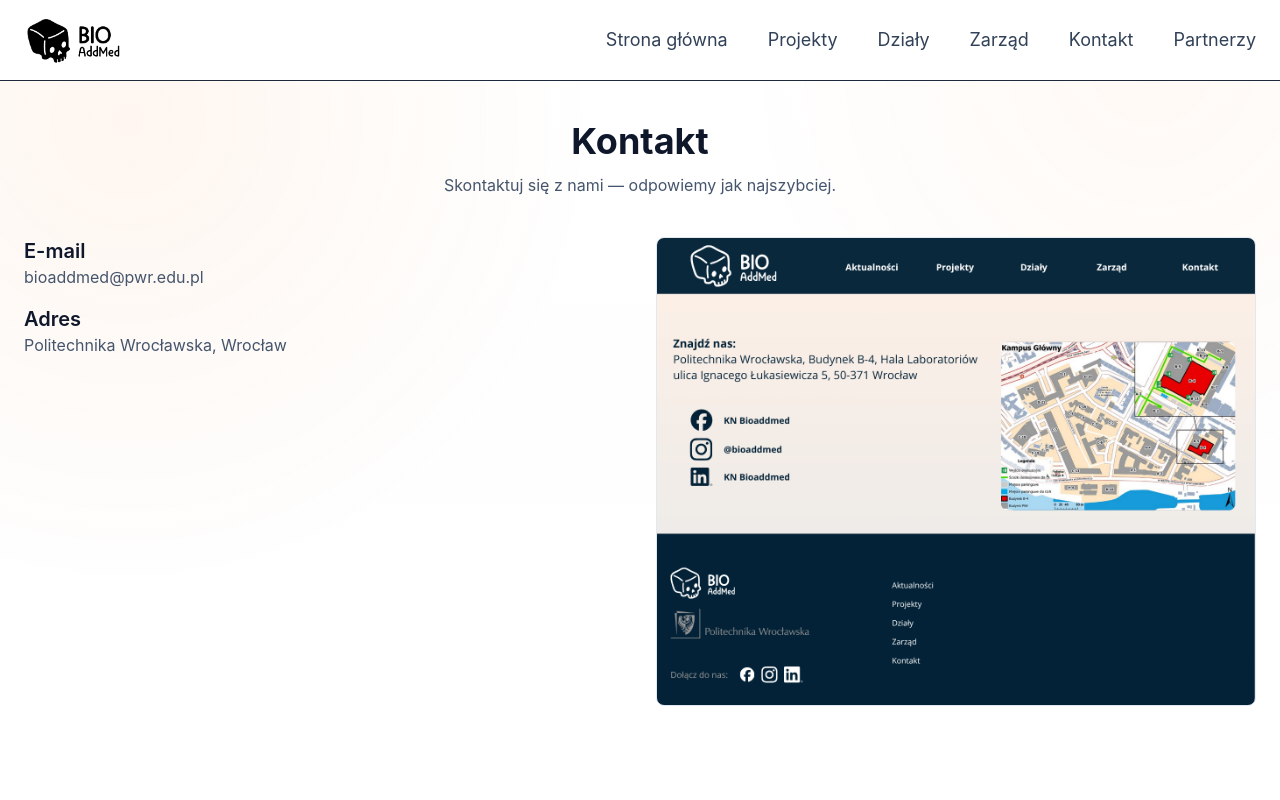
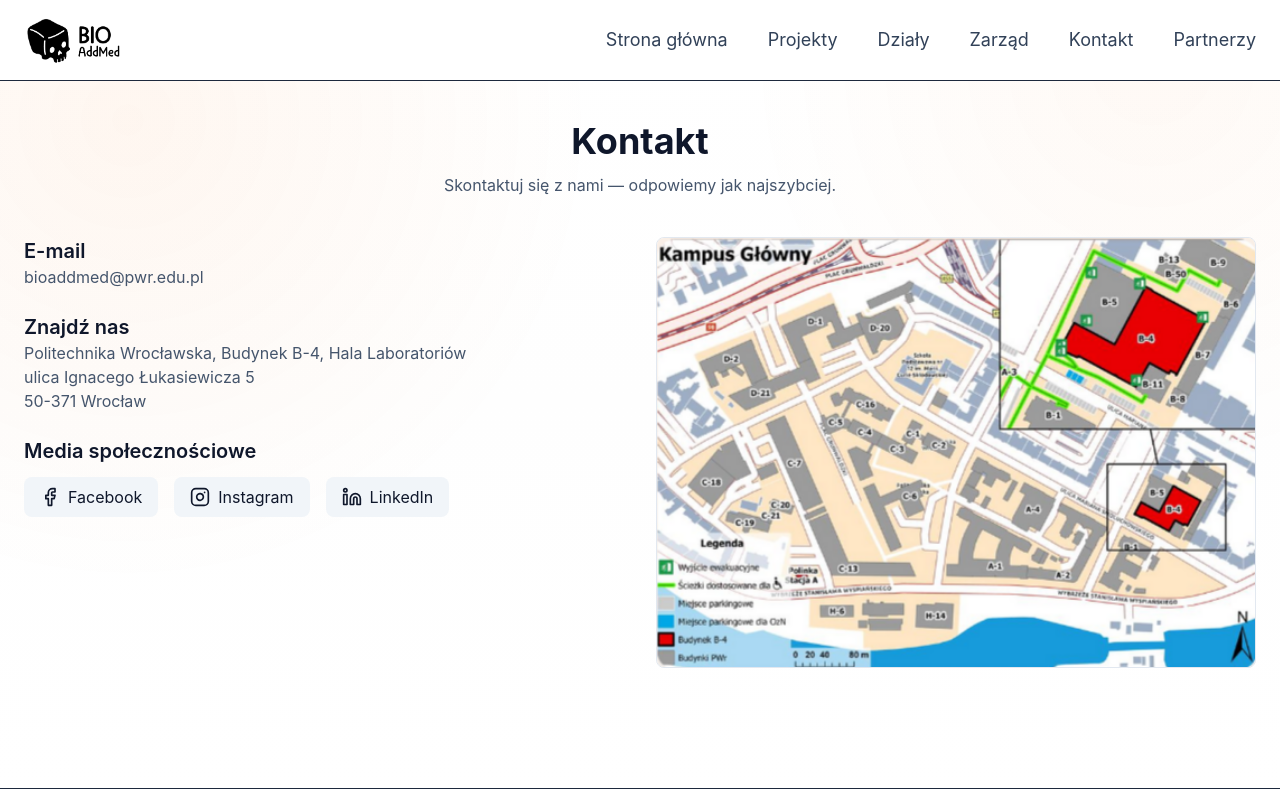
Before and after one commit to BioAddMed/Strona-internetowa, a Next.js app: page /contact in a window 1280 px wide. Shown: the top 800 px of the page. Built offline with nearby package versions, Linux system fonts and the light colour scheme.

Commit message:
Checkpoint from VS Code for cloud agent session

```diff
--- a/app/contact/page.tsx
+++ b/app/contact/page.tsx
@@ -1,5 +1,6 @@
 // src/app/contact/page.tsx
 import Image from 'next/image'
+import { Facebook, Instagram, Linkedin } from 'lucide-react'
 
 export default function ContactPage() {
   return (
@@ -14,7 +15,7 @@ export default function ContactPage() {
       </header>
 
       <div className="grid md:grid-cols-2 gap-8 items-start">
-        <div className="space-y-4">
+        <div className="space-y-6">
           <div>
             <h2 className="text-xl font-semibold text-slate-900 dark:text-white">E-mail</h2>
             <p className="text-slate-600 dark:text-slate-300">
@@ -24,10 +25,47 @@ export default function ContactPage() {
             </p>
           </div>
           <div>
-            <h2 className="text-xl font-semibold text-slate-900 dark:text-white">Adres</h2>
+            <h2 className="text-xl font-semibold text-slate-900 dark:text-white">Znajdź nas</h2>
             <p className="text-slate-600 dark:text-slate-300">
-              Politechnika Wrocławska, Wrocław
+              Politechnika Wrocławska, Budynek B-4, Hala Laboratoriów<br />
+              ulica Ignacego Łukasiewicza 5<br />
+              50-371 Wrocław
             </p>
+          </div>
+          <div>
+            <h2 className="text-xl font-semibold text-slate-900 dark:text-white mb-3">Media społecznościowe</h2>
+            <div className="flex gap-4">
+              <a
+                href="https://www.facebook.com/bioaddmed"
+                target="_blank"
+                rel="noopener noreferrer"
+                className="flex items-center gap-2 px-4 py-2 rounded-lg bg-slate-100 dark:bg-slate-800 text-slate-900 dark:text-white hover:bg-brand-100 dark:hover:bg-brand-900 transition-colors"
+                aria-label="Facebook"
+              >
+                <Facebook className="w-5 h-5" />
+                <span>Facebook</span>
+              </a>
+              <a
+                href="https://www.instagram.com/bioaddmed"
+                target="_blank"
+                rel="noopener noreferrer"
+                className="flex items-center gap-2 px-4 py-2 rounded-lg bg-slate-100 dark:bg-slate-800 text-slate-900 dark:text-white hover:bg-brand-100 dark:hover:bg-brand-900 transition-colors"
+                aria-label="Instagram"
+              >
+                <Instagram className="w-5 h-5" />
+                <span>Instagram</span>
+              </a>
+              <a
+                href="https://www.linkedin.com/company/bioaddmed"
+                target="_blank"
+                rel="noopener noreferrer"
+                className="flex items-center gap-2 px-4 py-2 rounded-lg bg-slate-100 dark:bg-slate-800 text-slate-900 dark:text-white hover:bg-brand-100 dark:hover:bg-brand-900 transition-colors"
+                aria-label="LinkedIn"
+              >
+                <Linkedin className="w-5 h-5" />
+                <span>LinkedIn</span>
+              </a>
+            </div>
           </div>
         </div>
 
```
Also changed, not shown: public/Kontakt.png, public/Kontakt3.png (added).
